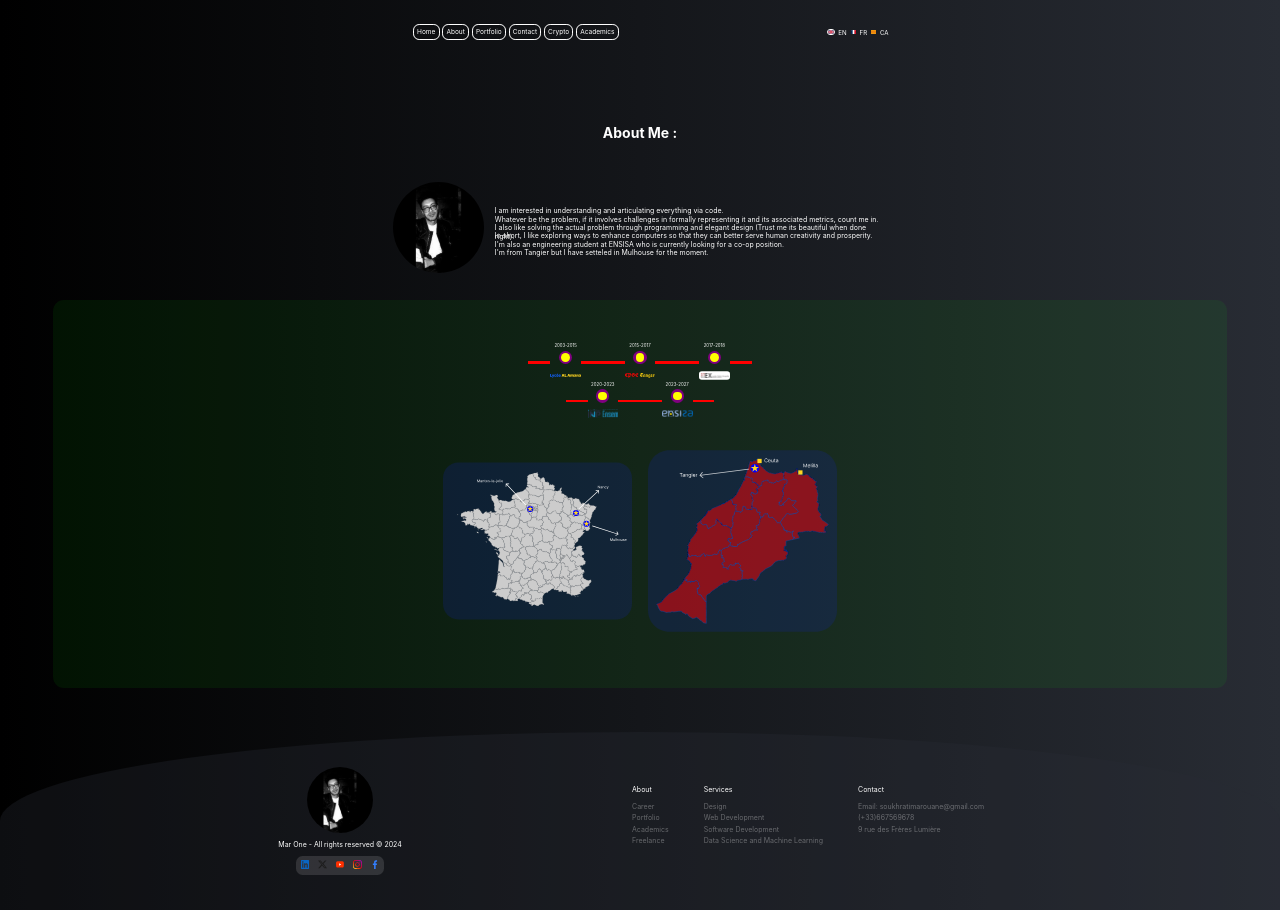
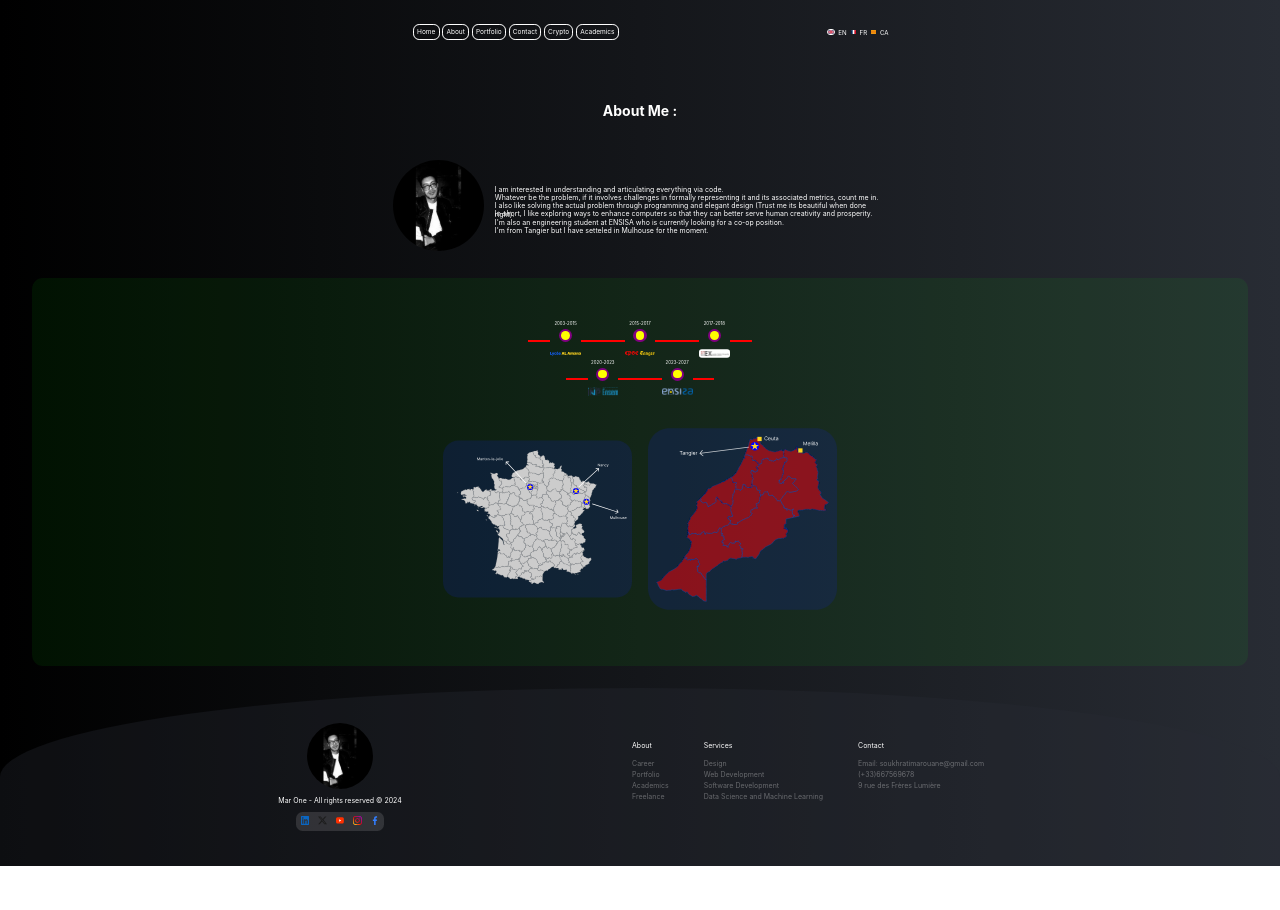
Before and after one commit to MarouaneSoukhrati/mar_react_app, a React (Create React App) app: page /academics in a window 1280 px wide. After the commit the page ends 866 px from the top, so only its background shows below. Built offline with nearby package versions, Linux system fonts and the light colour scheme.

Commit message:
Update Academics.css

```diff
--- a/src/ComponentStyle/SubcomponentStyle/Academics.css
+++ b/src/ComponentStyle/SubcomponentStyle/Academics.css
@@ -4,7 +4,7 @@
   flex-direction: column;
   justify-content: center;
   align-items: center;
-  padding: 3.125em;
+  /*padding: 3.125em;*/
 }
 
 .about-section {
```
